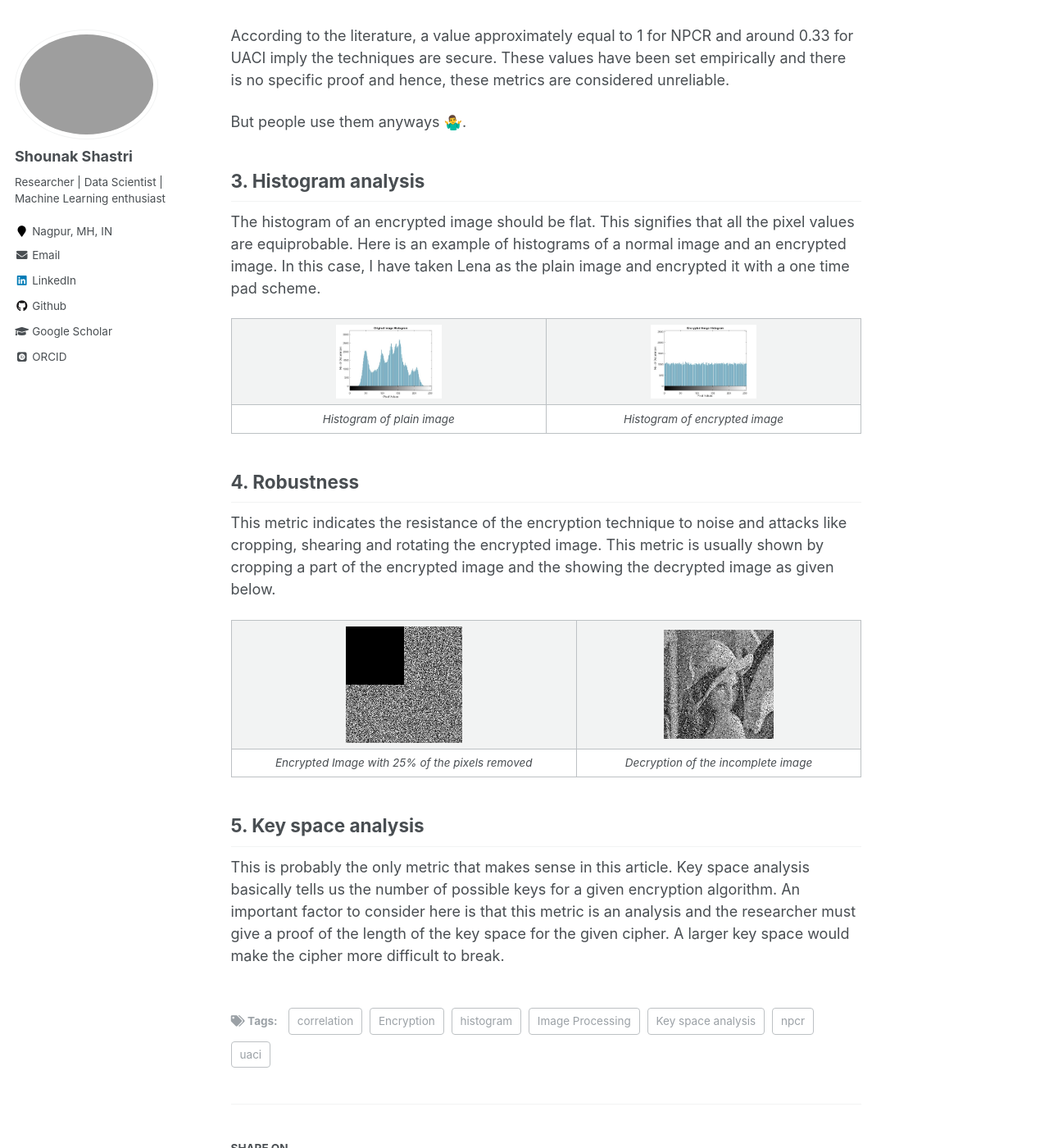
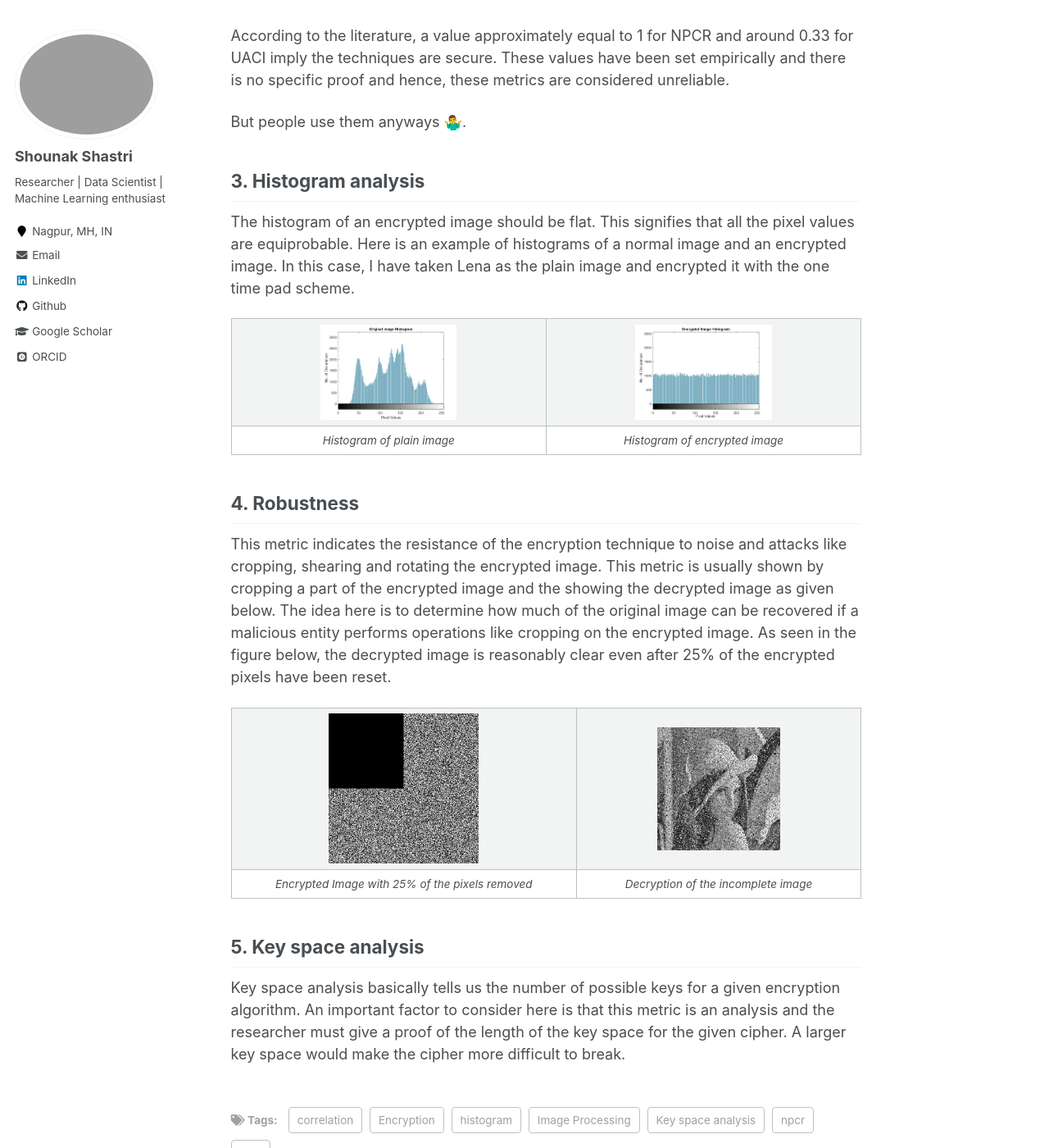
Before and after one commit to shounakshastri/shounakshastri.github.io, a Jekyll site: the page built from _blogposts/NPCR-and-UACI.md, in a window 1280 px wide and 1400 px high, scrolled down 3587 px. Shown: the whole window at 82% size. Built offline with Jekyll 4.4.1, drawn with Linux system fonts in a browser that asks for light colours; some web fonts are replaced; formulas are drawn with MathJax 3; some of the changed text lies outside the part shown.

Commit message:
Updated the literature

```diff
--- a/_blogposts/NPCR-and-UACI.md
+++ b/_blogposts/NPCR-and-UACI.md
@@ -81,20 +81,20 @@ But people use them anyways 🤷‍♂️.
 
 ## 3. Histogram analysis
 
-The histogram of an encrypted image should be flat. This signifies that all the pixel values are equiprobable. Here is an example of histograms of a normal image and an encrypted image. In this case, I have taken Lena as the plain image and encrypted it with a one time pad scheme.
+The histogram of an encrypted image should be flat. This signifies that all the pixel values are equiprobable. Here is an example of histograms of a normal image and an encrypted image. In this case, I have taken Lena as the plain image and encrypted it with the one time pad scheme.
 
-|![](/images/LenaHistogram.jpg){:height="35%" width="35%"}|![](/images/lena_Encrypted_Histogram.jpg){:height="35%" width="35%"}|
+|![](/images/LenaHistogram.jpg){:height="45%" width="45%"}|![](/images/lena_Encrypted_Histogram.jpg){:height="45%" width="45%"}|
 |:--:|:--:|
 |*Histogram of plain image*|*Histogram of encrypted image*|
 
 ## 4. Robustness
 
-This metric indicates the resistance of the encryption technique to noise and attacks like cropping, shearing and rotating the encrypted image. This metric is usually shown by cropping a part of the encrypted image and the showing the decrypted image as given below.
+This metric indicates the resistance of the encryption technique to noise and attacks like cropping, shearing and rotating the encrypted image. This metric is usually shown by cropping a part of the encrypted image and the showing the decrypted image as given below. The idea here is to determine how much of the original image can be recovered if a malicious entity performs operations like cropping on the encrypted image. As seen in the figure below, the decrypted image is reasonably clear even after 25% of the encrypted pixels have been reset.
 
-|![](/images/quarter_cropped.jpg){:height="35%" width="35%"}|![](/images/decrypted_cropped.jpg){:height="40%" width="40%"}|
+|![](/images/quarter_cropped.jpg){:height="45%" width="45%"}|![](/images/decrypted_cropped.jpg){:height="45%" width="45%"}|
 |:--:|:--:|
 |*Encrypted Image with 25% of the pixels removed*|*Decryption of the incomplete image*|
 
 ## 5. Key space analysis
 
-This is probably the only metric that makes sense in this article. Key space analysis basically tells us the number of possible keys for a given encryption algorithm. An important factor to consider here is that this metric is an analysis and the researcher must give a proof of the length of the key space for the given cipher. A larger key space would make the cipher more difficult to break.
+ Key space analysis basically tells us the number of possible keys for a given encryption algorithm. An important factor to consider here is that this metric is an analysis and the researcher must give a proof of the length of the key space for the given cipher. A larger key space would make the cipher more difficult to break.
```
Also changed, not shown: other parts of _blogposts/NPCR-and-UACI.md (+1 -1 lines), _drafts/DualImageRDH.md (+19 -4 lines), 1 other file.
